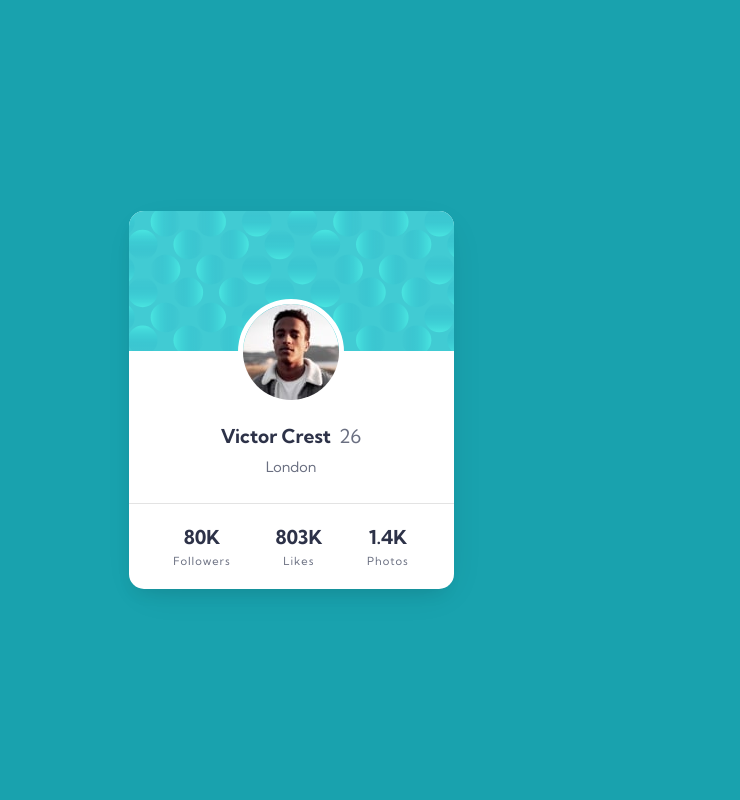
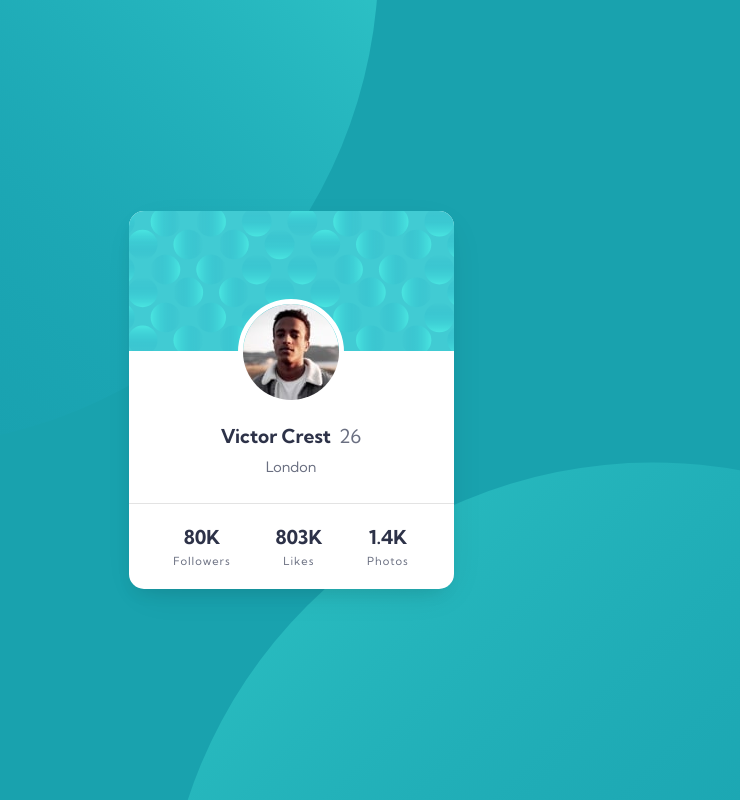
Before and after one commit to ruuen/challenge-profile-card-component, a plain HTML site: page site_dir/index.html in a window 1280 px wide. Shown: the whole page, without its empty margins (349-1089 px from the left). Drawn offline with Linux system fonts and the light colour scheme.

Commit message:
Add background images
Could not find a solution which didn't require media queries, will need to revisit this again for a more elegant solution

```diff
--- a/scss/mediaqry.scss
+++ b/scss/mediaqry.scss
@@ -0,0 +1,5 @@
+@media screen and (min-width: 800px) {
+  body {
+    background-position: left -250px top -530px, right -210px bottom -640px;
+  }
+}
--- a/scss/styles.scss
+++ b/scss/styles.scss
@@ -1,7 +1,12 @@
 @use "variables" as var;
 
 body {
-  background-color: var.$clr-cyan;
+  // background-color: var.$clr-cyan;
+  // background: no-repeat left -190vw top -100vh url(./images/bg-pattern-top.svg),
+  //   var.$clr-cyan;
+  background: no-repeat left -750px top -600px url(./images/bg-pattern-top.svg),
+    no-repeat right -750px bottom -600px url(./images/bg-pattern-bottom.svg),
+    var.$clr-cyan;
   display: flex;
   flex-direction: column;
   justify-content: center;
```
Also changed, not shown: site_dir/main.css.
